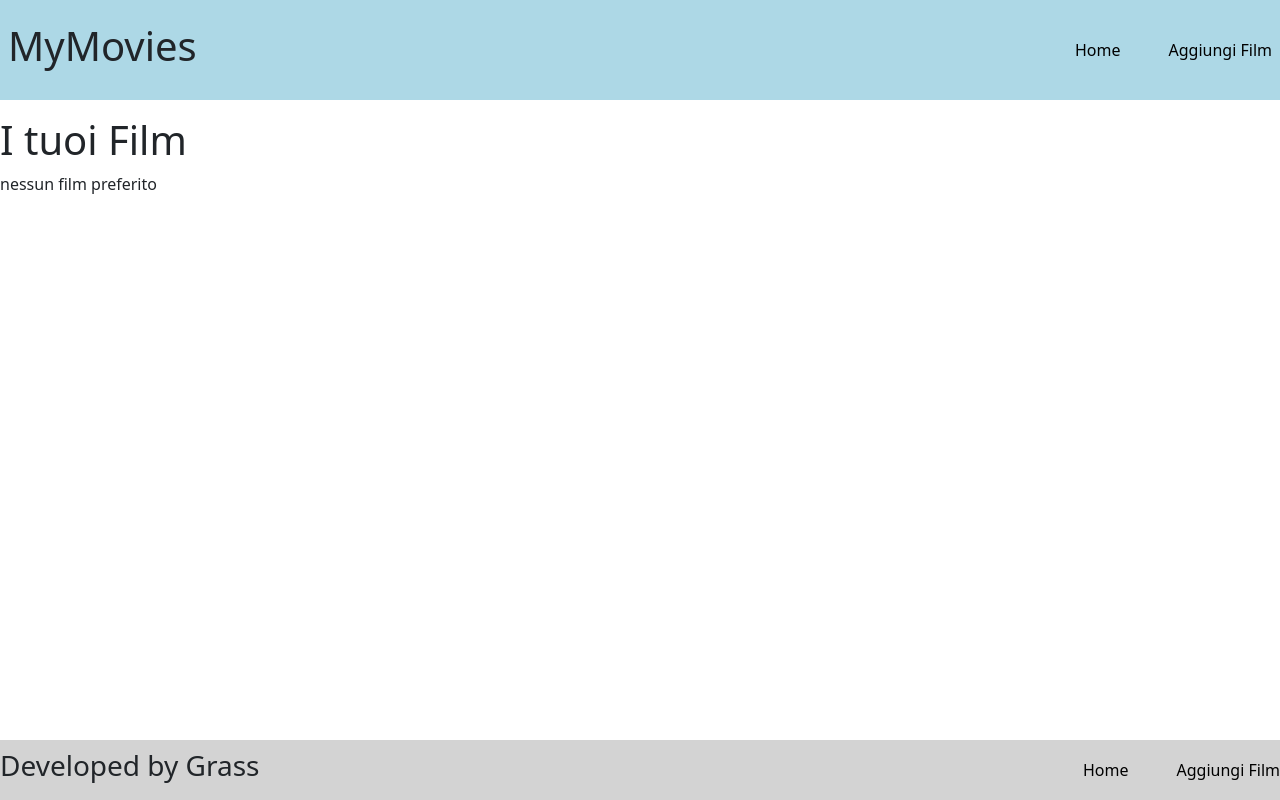
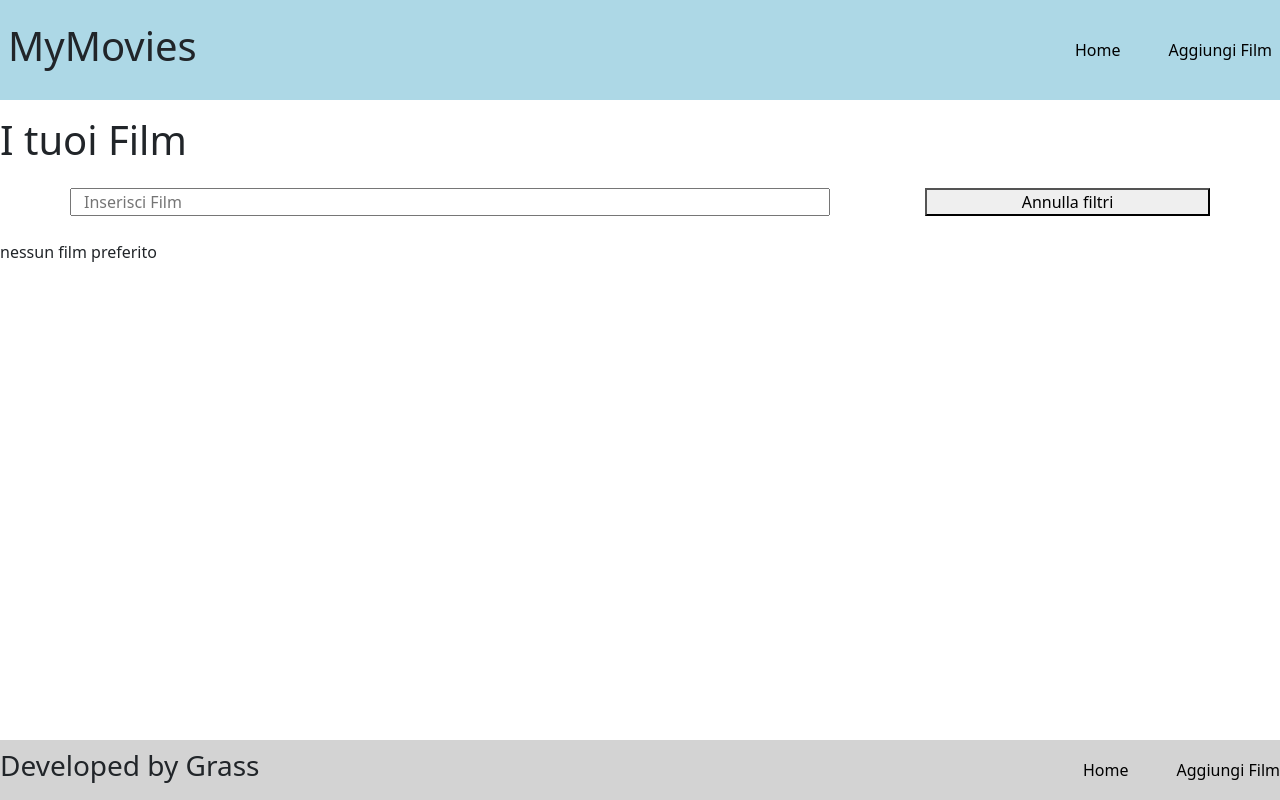
Before and after one commit to SamGrass/MyMovies, an Angular app: page / in a window 1280 px wide. Built offline with nearby package versions, Linux system fonts and the light colour scheme.

Commit message:
add searchbar to home and reset filter when the searchbar is empty after inputting it

```diff
--- a/src/app/component/movie-card/movie-card.component.html
+++ b/src/app/component/movie-card/movie-card.component.html
@@ -9,8 +9,10 @@
             <h5>{{movie.title}}</h5>
             <!-- bottone per aggiungere o rimuovere dai preferiti -->
             @if (isMovieInLocalStorage(movie.id)) {
-              <button (click)="selectMovie(movie)">rimuovi dai preferiti</button>
-              <button [routerLink]="['/dettagli-film/', movie.id]">dettagli</button>
+              <div class="d-flex gap-3">
+                <button (click)="selectMovie(movie)">rimuovi dai preferiti</button>
+                <button [routerLink]="['/dettagli-film/', movie.id]">dettagli</button>
+              </div>
             } @else {
               <button (click)="selectMovie(movie)">aggiungi ai preferiti</button>
             }
--- a/src/app/component/searchbar/searchbar.component.html
+++ b/src/app/component/searchbar/searchbar.component.html
@@ -1,7 +1,7 @@
 <div class="container my-4">
   <div class="row justify-content-between">
     <input class=" col-8" type="text"   placeholder="Inserisci Film" />
-    <button class="col-3" (click)="refreshPage()">Annulla filtri</button>
+    <button class="col-3" (click)="removeFilter()">Annulla filtri</button>
   </div>
 
 </div>
--- a/src/app/component/searchbar/searchbar.component.ts
+++ b/src/app/component/searchbar/searchbar.component.ts
@@ -9,7 +9,7 @@ import { Component, EventEmitter, Output } from '@angular/core';
 export class SearchbarComponent {
 
   // refres pagina per visualizzare tutti i film
-  refreshPage(): void {
+  removeFilter(): void {
     window.location.reload();
   }
 }
--- a/src/app/home/home.component.html
+++ b/src/app/home/home.component.html
@@ -1,4 +1,5 @@
 <h1>I tuoi Film</h1>
+<app-searchbar (input)="searchFavMovies($event)"></app-searchbar>
 @if (favMovies.length > 0) {
   <app-movie-card [Movies]="favMovies" (movieRemoved)="removeFavMoviesFromLocalStorage($event)"></app-movie-card>
 } @else {
--- a/src/app/home/home.component.ts
+++ b/src/app/home/home.component.ts
@@ -1,15 +1,25 @@
 import { Component } from '@angular/core';
 import { MovieCardComponent } from "../component/movie-card/movie-card.component";
 import { Movie } from '../model/movies';
+import { SearchbarComponent } from "../component/searchbar/searchbar.component";
 
 @Component({
   selector: 'app-home',
-  imports: [MovieCardComponent],
+  imports: [MovieCardComponent, SearchbarComponent],
   templateUrl: './home.component.html',
   styleUrl: './home.component.scss'
 })
 export class HomeComponent {
   favMovies: Movie[] = JSON.parse(localStorage.getItem('favMovies') || '[]');
+
+  // metodo per cercare i film preferiti
+  searchFavMovies(event: Event): void {
+    const query = (event.target as HTMLInputElement).value.toLowerCase();
+    this.favMovies = this.favMovies.filter(movie => movie.title.toLowerCase().includes(query));
+    if (!query) {
+      this.favMovies = JSON.parse(localStorage.getItem('favMovies') || '[]');
+    }
+  }
 
   // metodo per rimuovere i film dai preferiti
   removeFavMoviesFromLocalStorage(movie: Movie): void {
--- a/src/app/new-movie/new-movie.component.html
+++ b/src/app/new-movie/new-movie.component.html
@@ -1,7 +1,7 @@
 <div class="p-2">
 
   <h1>Aggiungi Film</h1>
-  <app-searchbar (input)="onSearchInput($event)"></app-searchbar>
+  <app-searchbar (input)="searchMovieInput($event)"></app-searchbar>
   @if (allMovies.length > 0) {
     <app-movie-card [Movies]="allMovies" (movieSelected)="addFavMoviesToLocalStorage($event)" (movieRemoved)="removeFavMoviesFromLocalStorage($event)"></app-movie-card>
   } @else {
--- a/src/app/new-movie/new-movie.component.ts
+++ b/src/app/new-movie/new-movie.component.ts
@@ -24,10 +24,16 @@ export class NewMovieComponent implements OnInit{
   }
 
   // ricevo il valore dell'input dalla searchbar
-  onSearchInput(event: Event): void {
+  searchMovieInput(event: Event): void {
     const inputElement = event.target as HTMLInputElement;
-    const searchTerm = inputElement.value;
-    this.searchMovies(searchTerm);
+    const searchMovie = inputElement.value;
+    if (searchMovie === '') {
+      this.movieService.getMovies().subscribe((response: ApiMovieResponse )=> {
+        this.allMovies = response.results;
+      });
+    } else{
+      this.searchMovies(searchMovie);
+    }
   }
 
   // faccio la chiamata all'API per cercare i film filtrati
```
